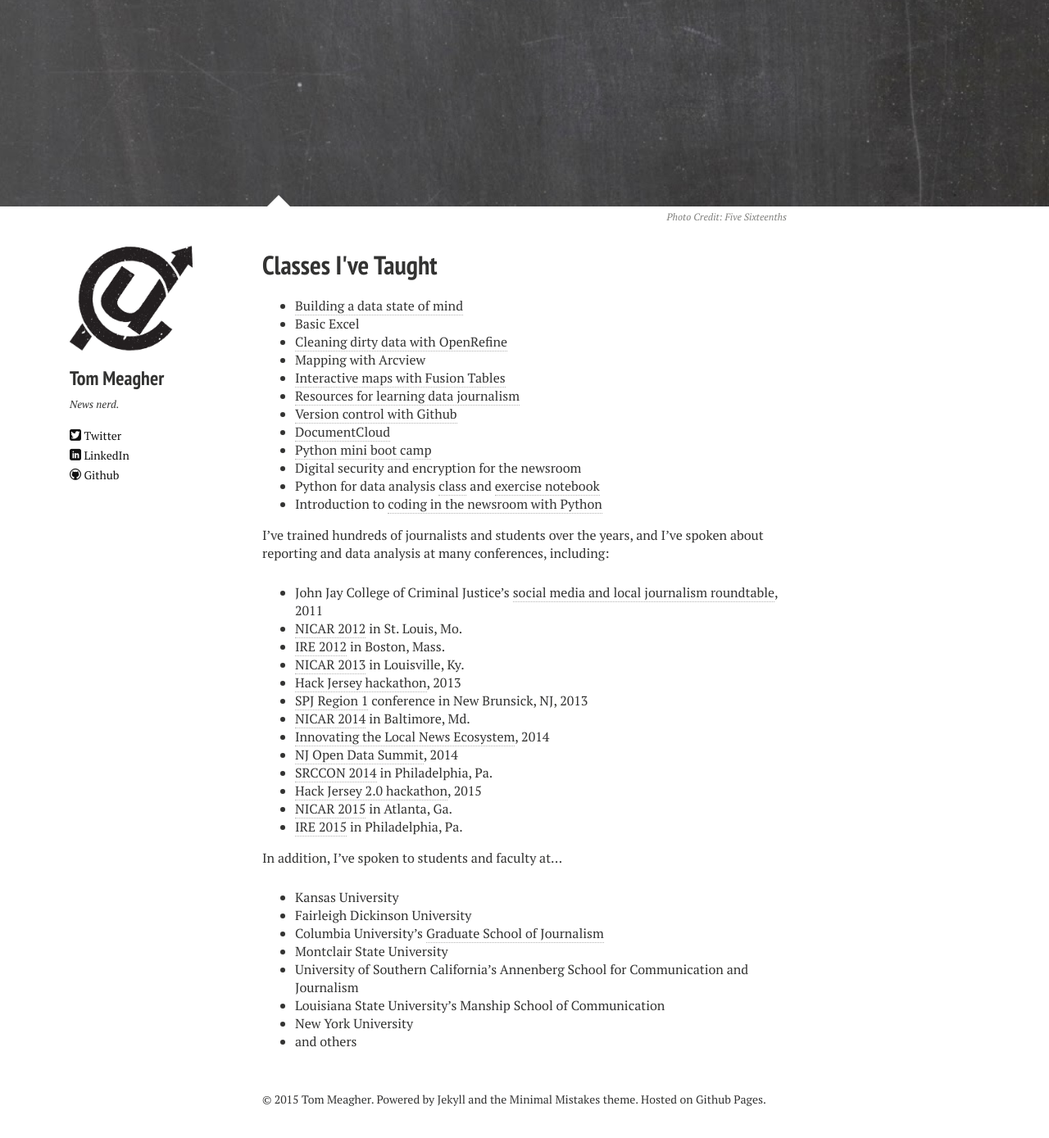
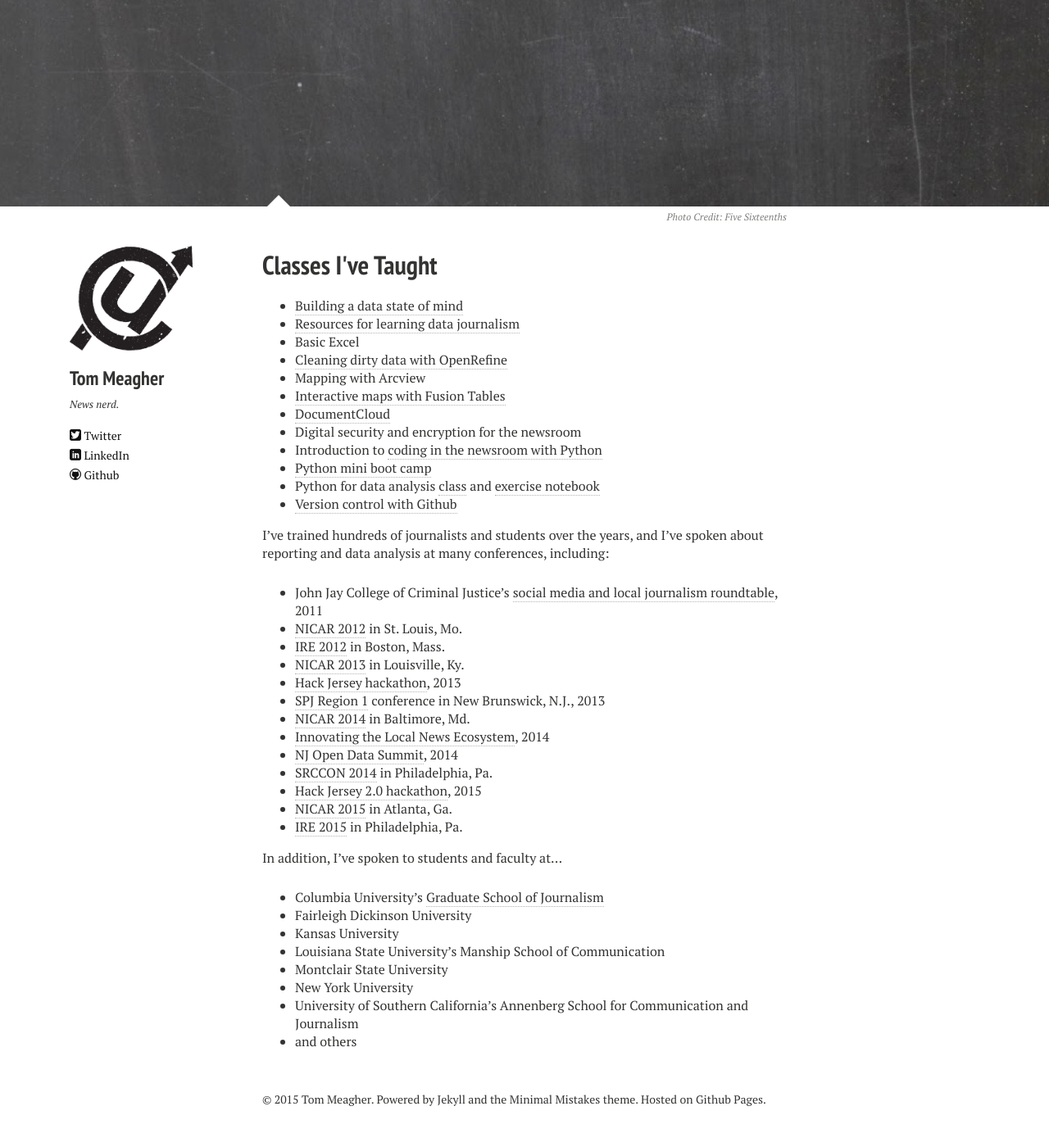
Before and after one commit to tommeagher/tommeagher.github.io, a Jekyll site: the page built from classes.md, in a window 1280 px wide and 1400 px high, scrolled down 136 px. Shown: the top 1389 px of the window at 82% size. Built offline with Jekyll 4.4.1, drawn with Linux system fonts in a browser that asks for light colours; nearby versions of some CDN libraries.

Commit message:
fixed typo in classes. closes #14 closes #15

```diff
--- a/classes.md
+++ b/classes.md
@@ -15,17 +15,17 @@
 ---
 
 * [Building a data state of mind](http://bit.ly/1fgIP6x)
+* [Resources for learning data journalism](/blog/2013/04/diving-in-to-data-with-spj.html)
 * Basic Excel
 * [Cleaning dirty data with OpenRefine](/blog/2013/02/more-tips-for-using-openrefine.html)
 * Mapping with Arcview
 * [Interactive maps with Fusion Tables](/blog/2012/12/talking-data-in-the-nutmeg-state.html)
-* [Resources for learning data journalism](/blog/2013/04/diving-in-to-data-with-spj.html)
+* [DocumentCloud](http://bit.ly/dcslides)
+* Digital security and encryption for the newsroom
+* Introduction to [coding in the newsroom with Python](http://www.tommeagher.com/pythonIRE15)
+* [Python mini boot camp](http://www.github.com/ireapps/pycar)
+* Python for data analysis [class](https://tswicegood.github.io/python-data-science-intro/) and [exercise notebook](http://nbviewer.ipython.org/github/tswicegood/python-data-science-intro/blob/gh-pages/Python%20for%20Data%20Analysis%20at%20NICAR15.ipynb)
 * [Version control with Github](/blog/2013/02/learning-to-commit-to-version-control.html)
-* [DocumentCloud](http://bit.ly/dcslides)
-* [Python mini boot camp](http://www.github.com/ireapps/pycar)
-* Digital security and encryption for the newsroom
-* Python for data analysis [class](https://tswicegood.github.io/python-data-science-intro/) and [exercise notebook](http://nbviewer.ipython.org/github/tswicegood/python-data-science-intro/blob/gh-pages/Python%20for%20Data%20Analysis%20at%20NICAR15.ipynb)
-* Introduction to [coding in the newsroom with Python](http://www.tommeagher.com/pythonIRE15)
 
 I've trained hundreds of journalists and students over the years, and I've spoken about reporting and data analysis at many conferences, including:
 
@@ -34,7 +34,7 @@
 * [IRE 2012](https://www.ire.org/conferences/ire-2012/) in Boston, Mass.
 * [NICAR 2013](http://ire.org/conferences/nicar-2013/) in Louisville, Ky.
 * [Hack Jersey hackathon](http://www.hackjersey.com/2013/01/speakers/), 2013
-* [SPJ Region 1](http://www.tommeagher.com/blog/2013/04/diving-in-to-data-with-spj.html) conference in New Brunsick, NJ, 2013
+* [SPJ Region 1](http://www.tommeagher.com/blog/2013/04/diving-in-to-data-with-spj.html) conference in New Brunswick, N.J., 2013
 * [NICAR 2014](http://ire.org/conferences/nicar-2014/) in Baltimore, Md.
 * [Innovating the Local News Ecosystem](http://njnewscommons.org/innovatelocalconference/), 2014
 * [NJ Open Data Summit](http://www.hackjersey.com/event/open-data-nj/), 2014
@@ -45,11 +45,11 @@
 
 In addition, I've spoken to students and faculty at...
 
+* Columbia University's [Graduate School of Journalism](http://www.tommeagher.com/blog/2010/01/the-up-and-down-sides-of-the-younger-faster-busier-newsroom.html)
+* Fairleigh Dickinson University
 * Kansas University
-* Fairleigh Dickinson University
-* Columbia University's [Graduate School of Journalism](http://www.tommeagher.com/blog/2010/01/the-up-and-down-sides-of-the-younger-faster-busier-newsroom.html)
+* Louisiana State University's Manship School of Communication
 * Montclair State University
+* New York University
 * University of Southern California's Annenberg School for Communication and Journalism
-* Louisiana State University's Manship School of Communication
-* New York University
 * and others
```
Also changed, not shown: other parts of classes.md (+1 -1 lines), 2 other files.
